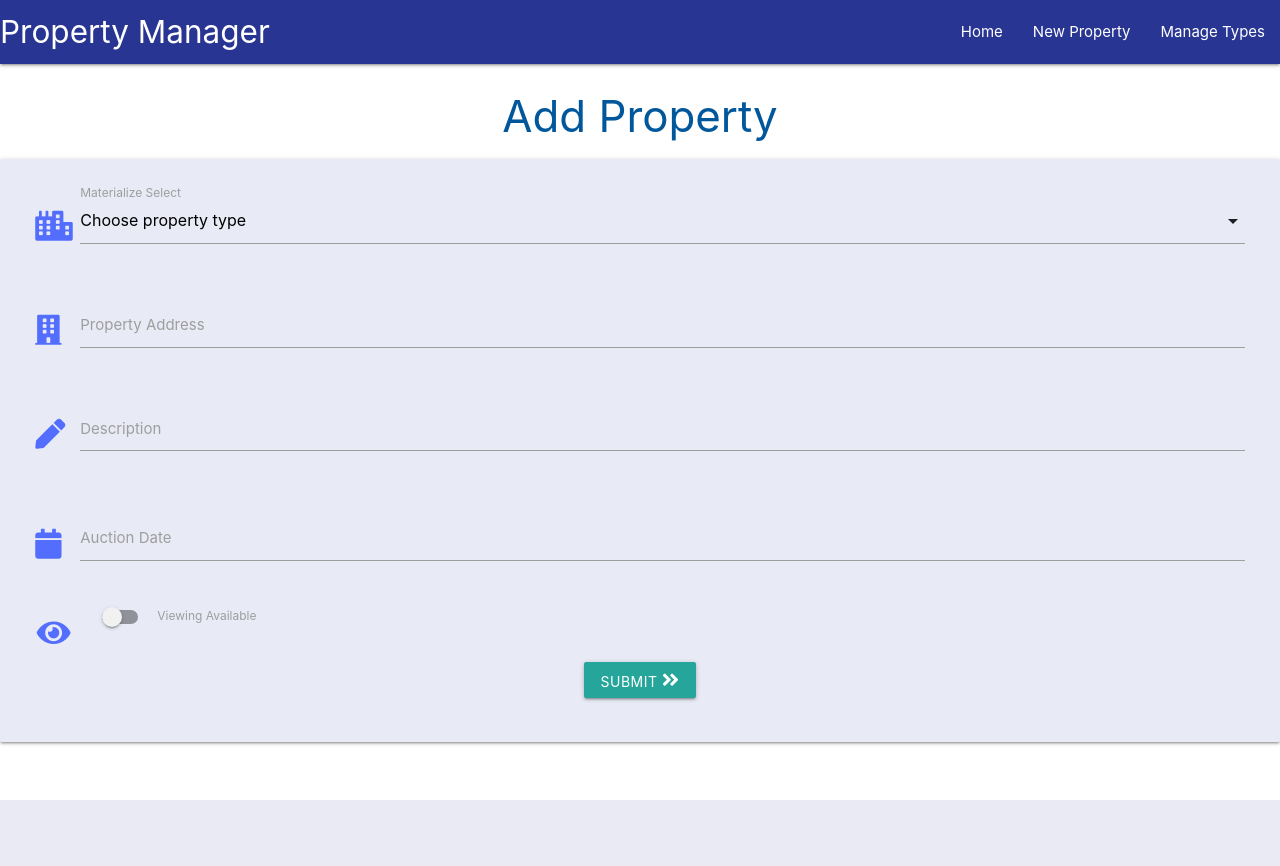
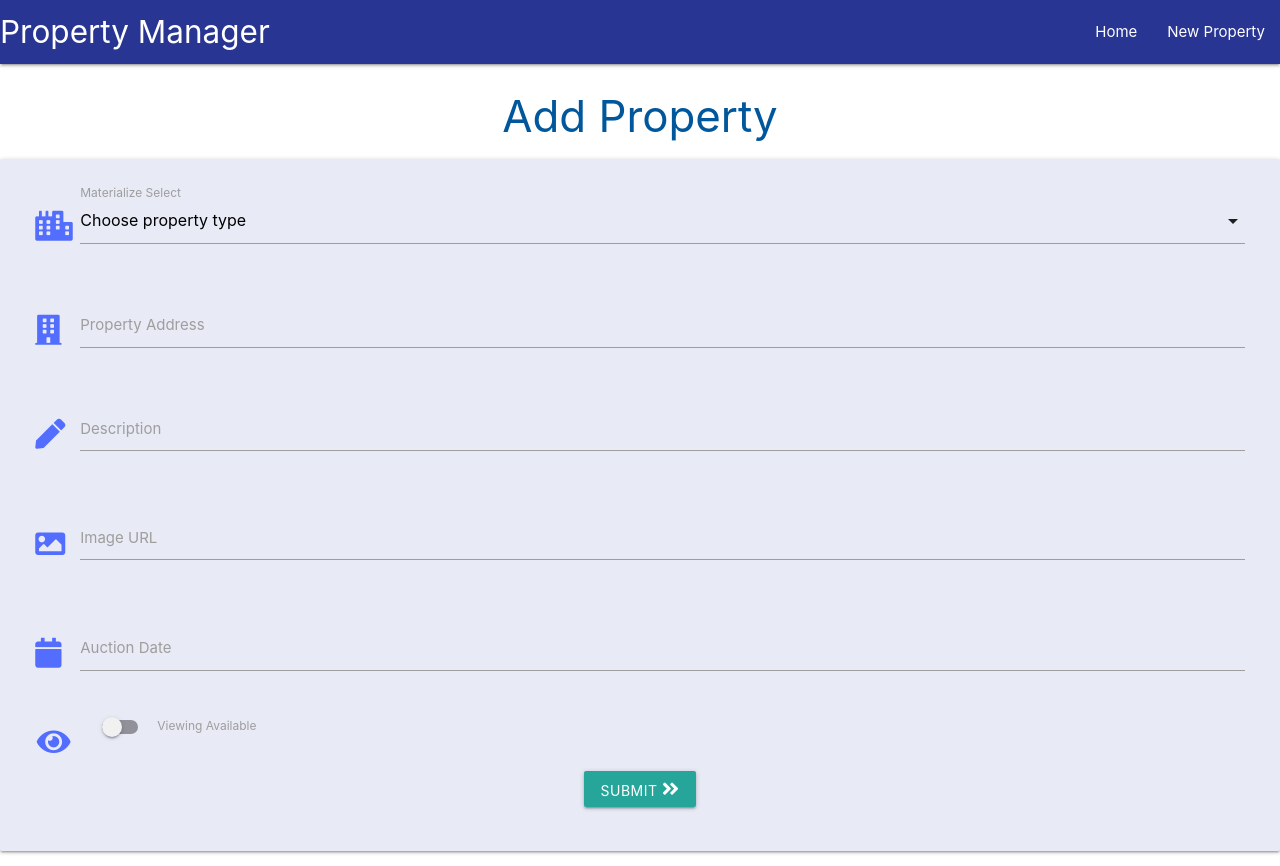
Before and after one commit to Code-Institute-Submissions/data-centric, a Flask app: page /add_property in a window 1280 px wide. Before the commit the page ends 800 px from the top, so only its background shows below. Run offline with Flask 2, Linux system fonts and the light colour scheme; data that the repository does not hold is empty; some libraries are stand-ins or nearby versions.

Commit message:
Completed CRUD on properties. Added field for image URL

```diff
--- a/app.py
+++ b/app.py
@@ -33,7 +33,8 @@ def add_property():
             "Properties_Name": request.form.get("Properties_Name"),
             "Properties_Description": request.form.get("Properties_Description"),
             "Viewing_Available": Viewing_Available,
-            "Auction_Date": request.form.get("Auction_Date")
+            "Auction_Date": request.form.get("Auction_Date"),
+            "Img_URL": request.form.get("Img_URL")
         }
         mongo.db.Properties.insert_one(Properties)
         flash("Property added successfully")
@@ -45,9 +46,30 @@ def add_property():
 
 @app.route("/edit_property/<property_id>", methods=["GET", "POST"])
 def edit_property(property_id):
+
+    if request.method == "POST":
+        Viewing_Available = "yes" if request.form.get("Viewing_Available") else "no"
+        enter = {
+            "PropertyType_Name": request.form.get("PropertyType_Name"),
+            "Properties_Name": request.form.get("Properties_Name"),
+            "Properties_Description": request.form.get("Properties_Description"),
+            "Viewing_Available": Viewing_Available,
+            "Auction_Date": request.form.get("Auction_Date"),
+            "Img_URL": request.form.get("Img_URL")
+        }
+        mongo.db.Properties.update({"_id": ObjectId(property_id)}, enter)
+        flash("Property updated successfully")
+
     property = mongo.db.Properties.find_one({"_id": ObjectId(property_id)})
     propertytypes = mongo.db.PropertyType.find().sort("PropertyType_Name", 1)
     return render_template("edit_property.html", property=property, propertytypes=propertytypes)
+
+
+@app.route("/delete_property/<property_id>")
+def delete_property(property_id):
+    mongo.db.Properties.remove({"_id": ObjectId(property_id)})
+    flash("Task deleted successfully")
+    return redirect(url_for("get_properties"))
 
 if __name__ == "__main__":
     app.run(host=os.environ.get("IP"),
--- a/templates/add_property.html
+++ b/templates/add_property.html
@@ -33,6 +33,13 @@
         </div>
         <div class="row">
             <div class="input-field col s12">
+                <i class="fas fa-image prefix icon-style"></i>
+                <textarea id="Img_URL" name="Img_URL" minlength="10" maxlength="300" class="materialize-textarea validate" required></textarea>
+                <label for="Img_URL">Image URL</label>
+            </div>
+        </div>
+        <div class="row">
+            <div class="input-field col s12">
                 <i class="fas fa-calendar prefix icon-style"></i>
                 <input id="Auction_Date" name="Auction_Date" type="text" class="datepicker validate" required>
                 <label for="Auction_Date">Auction Date</label>
--- a/templates/base.html
+++ b/templates/base.html
@@ -17,12 +17,11 @@
         <!-- Navbar on top-->
         <nav class="nav-extended text-shadow indigo darken-3">
             <div class="nav-wrapper">
-                <a href="#!" class="brand-logo">Property Manager</a>
+                <a href="{{ url_for('get_properties') }}" class="brand-logo">Property Manager</a>
                 <a href="#" data-target="mobile-demo" class="sidenav-trigger"><i class="fas fa-bars"></i></a>
                 <ul class="right hide-on-med-and-down">
                     <li><a href="{{ url_for('get_properties') }}">Home</a></li>
                     <li><a href="{{ url_for('add_property') }}">New Property</a></li>
-                    <li><a href="#">Manage Types</a></li>
                 </ul>
             </div>
         </nav>
@@ -32,7 +31,6 @@
             <li><h4 class="center-align light-indigo-text text-darken-4">Property Manager</h4></li>
             <li><a href="{{ url_for('get_properties') }}">Home</a></li>
             <li><a href="{{ url_for('add_property') }}">New Property</a></li>
-            <li><a href="#">Manage Types</a></li>
         </ul>
     </header>
 
--- a/templates/properties.html
+++ b/templates/properties.html
@@ -17,8 +17,8 @@
             <div class="collapsible-header">
                 <div class="col s3">
                     <i class="fas fa-caret-down"></i>
-                    <a href="" class="btn-small indigo accent-4">Done</a>
                     <a href="{{ url_for('edit_property', property_id=Properties._id) }}" class="btn-small green accent-4">Edit</a>
+                    <a href="{{ url_for('delete_property', property_id=Properties._id) }}" class="btn-small red accent-4">Remove</a>
                 </div>
                 <div class="col s9">
                     <i class="fas fa-building"></i>
@@ -34,6 +34,7 @@
                 </div>
             </div>
             <div class="collapsible-body">
+                <img src="{{ Properties.Img_URL }}" style="max-height:200px"/><br />
                 <b>{{ Properties.PropertyType_Name }}</b>
                 <p>{{ Properties.Properties_Description }}</p>
                 {% if Properties.Viewing_Available == "yes" %}
```
Also changed, not shown: templates/edit_property.html (+7 -0 lines).
